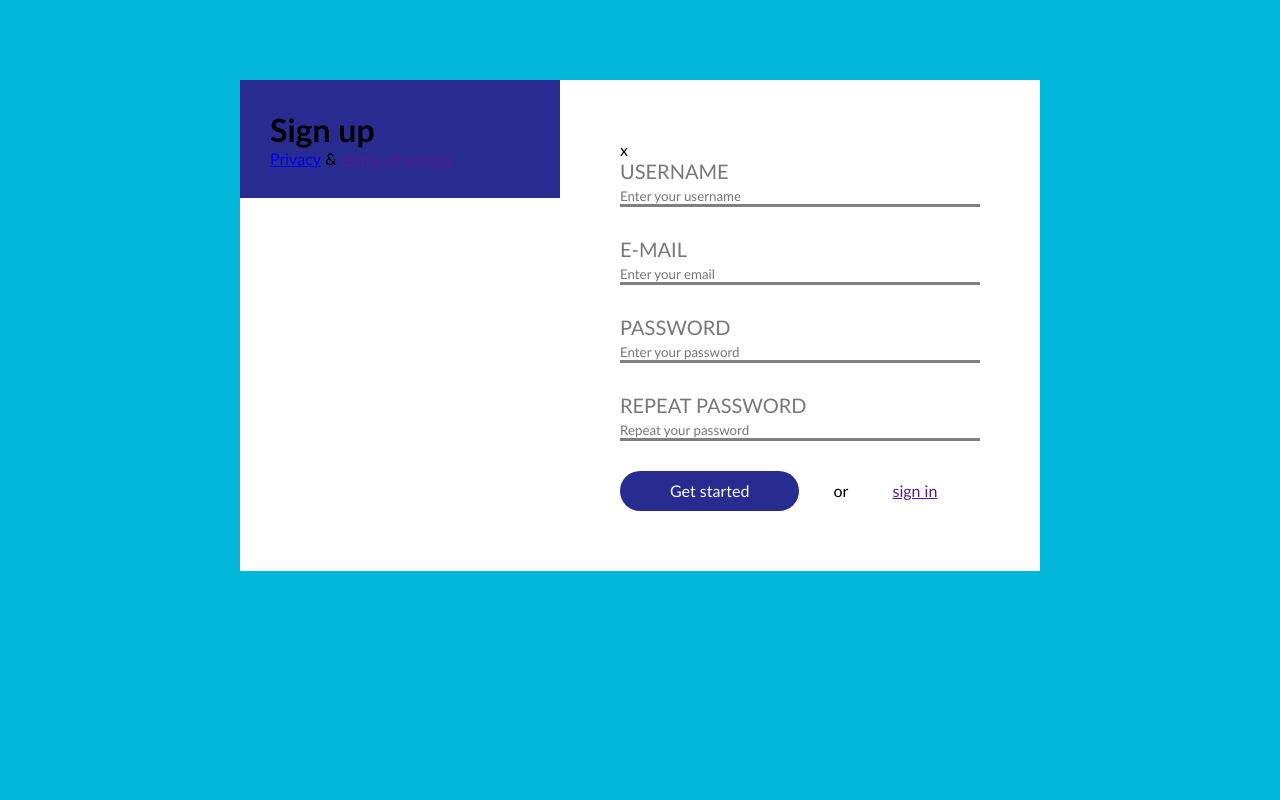
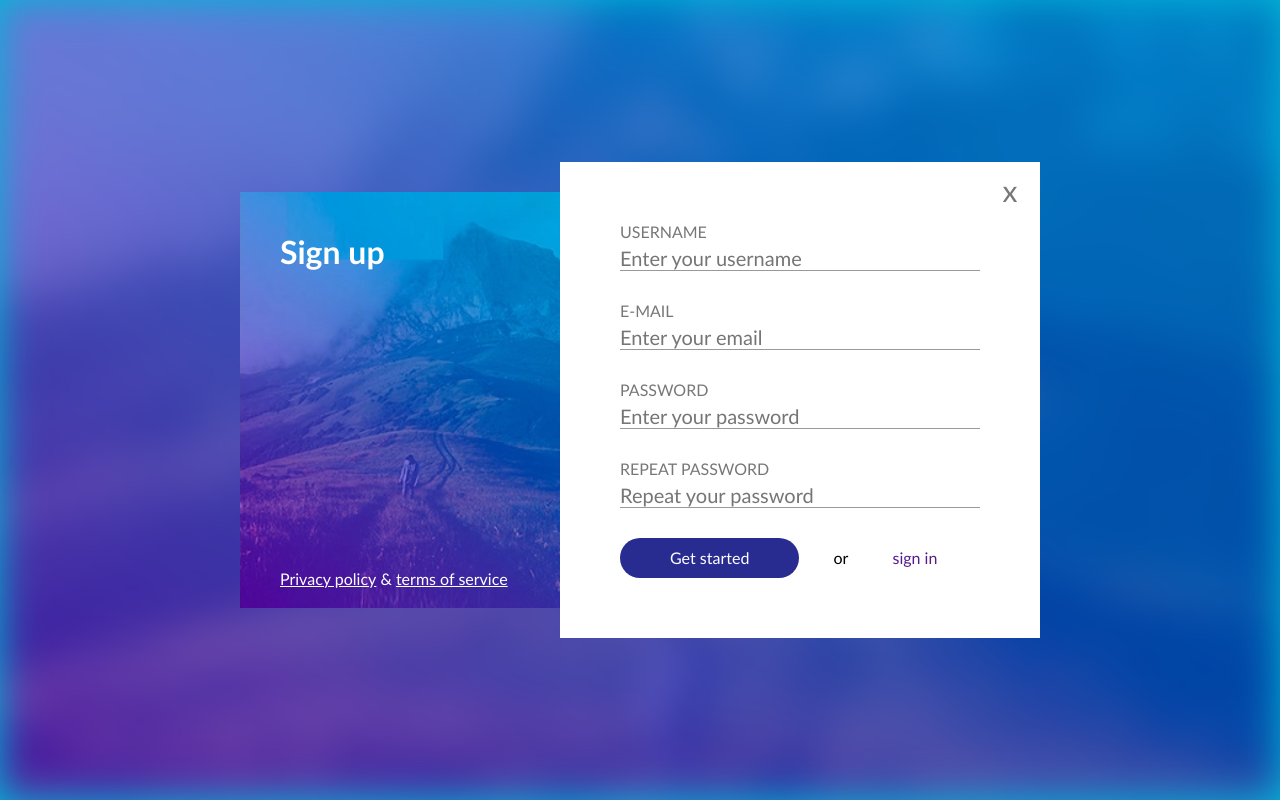
Before and after one commit to thomasvort/4-Sign-up, a plain HTML site: page index.html in a window 1280 px wide. Drawn offline with Linux system fonts and the light colour scheme.

Commit message:
final commit

```diff
--- a/css/main.css
+++ b/css/main.css
@@ -11,50 +11,84 @@ body * {
     body {
         background-color: #02B7D9;
     }
+    .background {
+        width: 100%;
+        height: 100vh;
+        filter: blur(20px);
+        object-fit: cover;
+        object-position: center;
+
+        }
+
     .container {
         display: inline-block;
         width: 800px;
-        margin: 80px  calc( (100% - 800px) / 2 );
-        background-color: white;
+        /* margin-top: 100px;
+        margin: calc( (100% - 800px) / 2 ); */
+        position: absolute;
+        top: 50%;
+        left: 50%;
+        transform: translate(-50%, -50%);
     }
         .left-column {
             display: inline-block;
             float: left;
-            padding: 30px;
+            padding: 40px;
             width: 40%;
             background-color: #282c91;
+            background-image: url(../kalnas2.jpg);
+            background-repeat: no-repeat;
+            background-size: cover;
+            background-position: center;
+            color: #fff;
+
+            position: absolute;
+            top: 30px;
+            bottom: 30px;
         }
-        .title {
-
-        }
+        /* .title {
+        } */
         .footer {
-
+            position: absolute;
+            left: 40px;
+            right: 40px;
+            bottom: 20px;
         }
             .link {
-
+                color: #fff;
             }
-            .amp {
-
-            }
+            /* .amp {
+            } */
         .right-column {
             display: inline-block;
-            float: left;
+            float: right;
             width: 60%;
             padding: 60px;
-            background-color: #fff;
+            background-color:#fff;
+            position: relative;
         }
         .close {
+            display: inline-block;
+            width: 60px;
+            height: 60px;
+            text-align: center;
+            font-size: 30px;
+            color: #777;
+            line-height: 56px;
+            cursor: pointer;
 
+            position: absolute;
+            top: 0;
+            right: 0;
         }
         .form {
             display: inline-block;
             width: 100%;
-
-        }   .form-row {
+        }
+            .form-row {
                 display: inline-block;
                 width: 100%;
                 margin-bottom: 30px;
-
         }
             .form-row:last-of-type {
                 margin-bottom: 0;
@@ -65,18 +99,14 @@ body * {
                     margin-bottom: 5px;
                     color: #777777;
                     text-transform: uppercase;
-                font-size: 20px;
-
+                    font-size: 16px;
             }
                 input {
                     display: inline-block;
                     width: 100%;
-                /* border-left: none;
-                border-right: none;
-                border-top: none; */
+                    font-size: 20px;
                     border: none;
-                border-bottom: solid grey;
-
+                    border-bottom: 1px solid #999999;
             }
                 .btn {
                     display: inline-block;
@@ -87,21 +117,19 @@ body * {
                     padding-right: 50px;
                     border-radius: 20px;
                     line-height: 20px;
-
-
+                    cursor: pointer;
                 }
                 .or {
                     display: inline-block;
-                padding: 10px;
                     padding-top: 10px;
                     line-height: 20px;
                     padding-left: 30px;
                     padding-right: 30px;
-
                 }
                 .blue-link {
                     display: inline-block;
                     padding: 10px;
                     padding-top: 10px;
                     line-height: 20px;
+                    text-decoration: none;
                 }
--- a/index.html
+++ b/index.html
@@ -5,23 +5,21 @@
     <meta name="viewport" content="width=device-width, initial-scale=1.0">
     <title>Sign up</title>
     <!-- suvienodinimas stiliu tarp narsykliu -->
-    <link rel="stylesheet" href="./css/reset.css">
+    <!-- <link rel="stylesheet" href="./css/reset.css"> -->
     <!-- custom/kitas stilius -->
     <link rel="stylesheet" href="./css/main.css">
     <!-- pavieniai komponentai -->
-    <link rel="stylesheet" href="button.css">
-    <link rel="stylesheet" href="form.css">
 </head>
+
 <body>
+    <img class=background src="./kalnas2.jpg" alt="kalnas2">
     <main class="container">
-
             <div class="left-column">
                 <h1 class="title">Sign up</h1>
-                <!-- <img src="./img/mountain.png" alt="mountain"> -->
                 <footer class="footer">
-                    <a class="link" href="#">Privacy</a>
-                    <span class="amp">&</span>
-                    <a class="link" href="">terms of service</a>
+                    <a class="link" href="#">Privacy policy</a>
+                    <span class="amp">&amp;</span>
+                    <a class="link" href="#">terms of service</a>
                 </footer>
             </div>
             <div class="right-column">
```
Also changed, not shown: day1dr.png (renamed from img/day1dr.png), img/mountain.png (deleted), kalnas2.jpg (added). Lines whose indentation alone changed are shown as unchanged.
